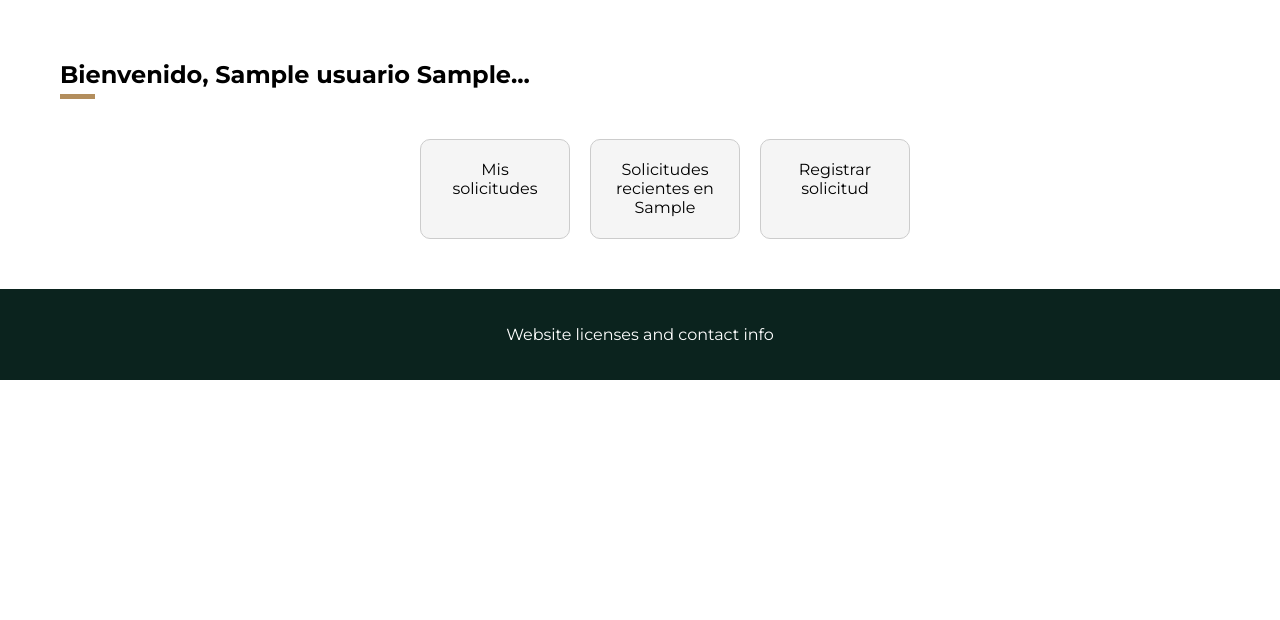
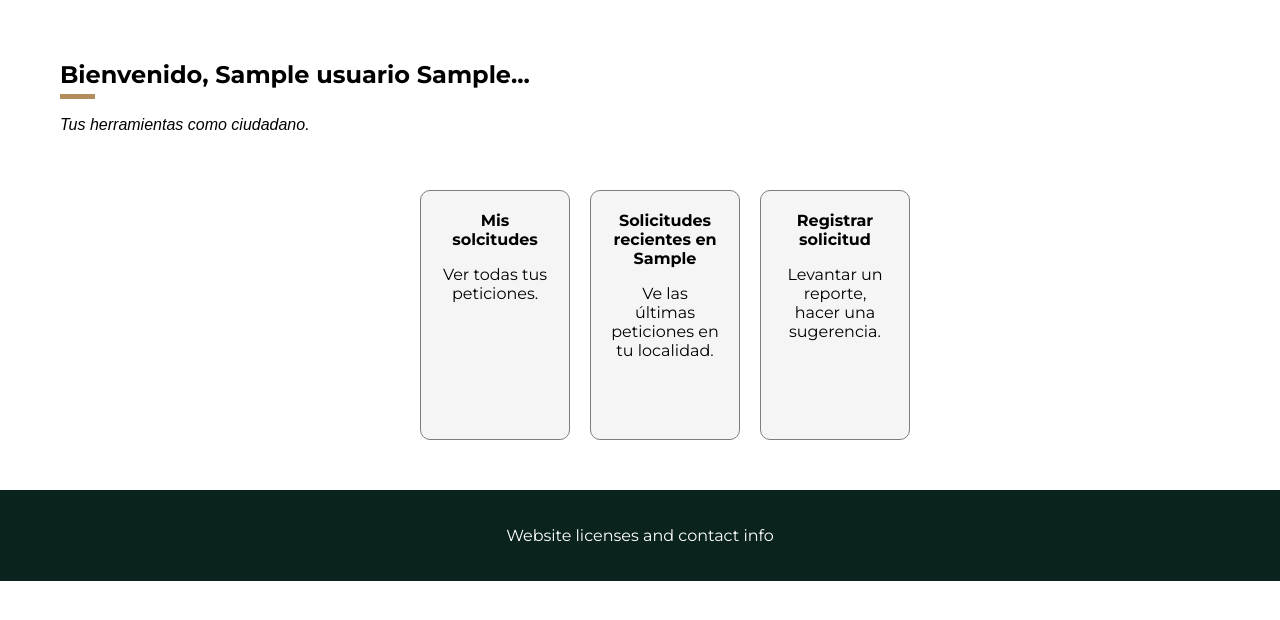
Before and after one commit to abrahamgmacias/solicitudes-de-gobierno, a Django app: page / in a window 1280 px wide. Shown: the part 78-698 px from the top of the page. Run offline with Django 5.2, Linux system fonts and the light colour scheme; tables that the repository leaves empty hold one stand-in row (values such as "Sample post"); some libraries are stand-ins or nearby versions.

Commit message:
modifies buttons

```diff
--- a/solicitudes_de_gobierno/templates/index.html
+++ b/solicitudes_de_gobierno/templates/index.html
@@ -15,19 +15,20 @@
 
     .box-opciones {
         background-color: #f5f5f5;
-        border: 1px solid #ccc;
+        border: 1px solid rgb(126, 126, 126);
         padding: 20px;
         align-items: center;
         box-sizing: border-box;
         text-align: center;
         border-radius: 10px;
-        height: 100px;
+        height: 250px;
         width: 150px;
     }
 
     .box-opciones:hover {
-        height: 95px;
-        width: 140px;
+        height: 245px;
+        width: 145px;
+        border: 1px solid black;
     }
 
     h2 {
@@ -37,21 +38,25 @@
 
 <h2>Bienvenido, {{ usuario.nombre }} {{ usuario.apellido }}... </h2>
 <div class="line"></div>
+<p><i>Tus herramientas como ciudadano.</i></p>
 
 <div class="box-container">
     <a href="{% url 'solicitudes:ver-solicitudes' %}">
         <div class="box-opciones" name="mis-solicitudes">
-            Mis solicitudes
+            <strong>Mis solcitudes</strong>
+            <p>Ver todas tus peticiones.</p>
         </div>
     </a>
     <a href="{% url 'solicitudes:solicitudes-locales' %}">
         <div class="box-opciones" name="solicitudes-recientes">
-            Solicitudes recientes en {{ usuario.municipio_ciudad }}
+            <strong>Solicitudes recientes en {{ usuario.municipio_ciudad }}</strong>
+            <p>Ve las últimas peticiones en tu localidad.</p>
         </div>
     </a>
     <a href="{% url 'solicitudes:registrar-solicitud' %}">
         <div class="box-opciones" name="crear-solicitudes">
-            Registrar solicitud
+            <strong>Registrar solicitud</strong>
+            <p>Levantar un reporte, hacer una sugerencia.</p>
         </div>
     </a>
 </div>
```
